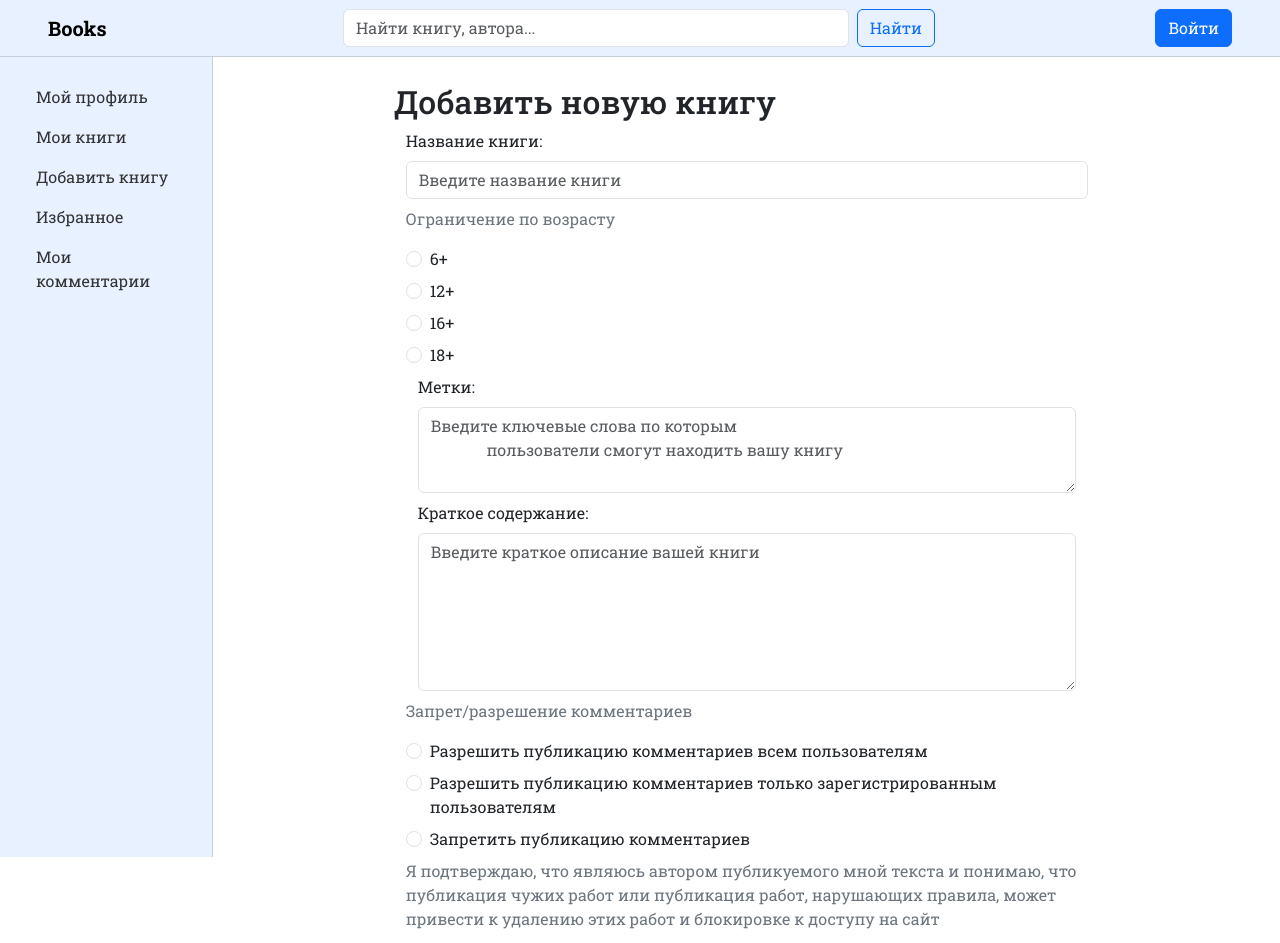
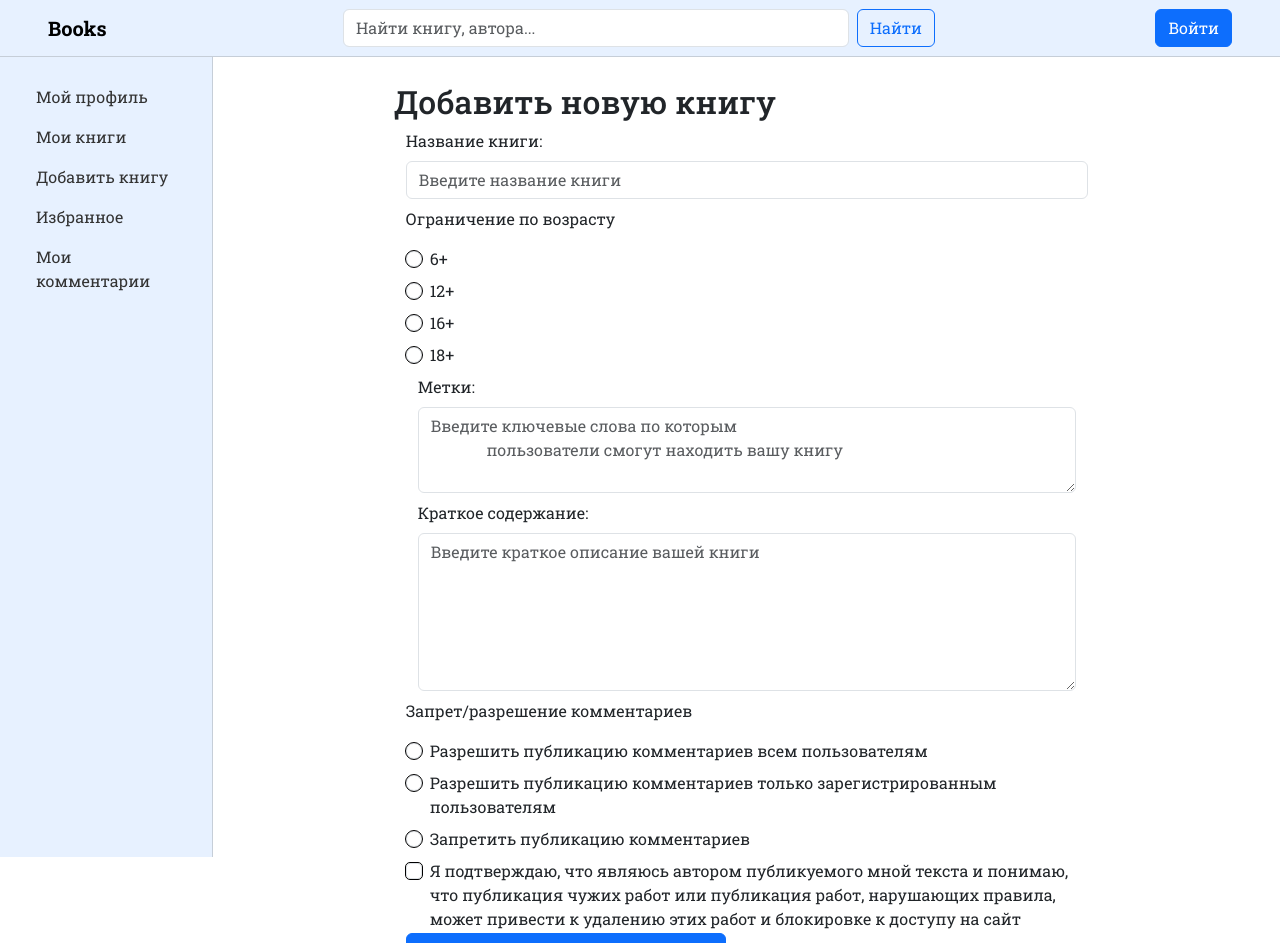
Before and after one commit to DashaSav/book-project, a React (Create React App) app: page /addbook in a window 1280 px wide. Shown: the top 943 px of the page. Built offline with nearby package versions, Linux system fonts and the light colour scheme.

Commit message:
added book insert

```diff
--- a/src/data/apiService.ts
+++ b/src/data/apiService.ts
@@ -7,7 +7,7 @@ import {
   saveUserId,
 } from "./storage";
 
-const API_URL = "http://5.tcp.eu.ngrok.io:18400/";
+const API_URL = "http://4.tcp.eu.ngrok.io:17345/";
 
 // #region user and auth flow
 export const register = async (
@@ -97,6 +97,37 @@ export const addChapter = async (
   return response.data;
 };
 
+export const addBook = async (
+  title: string,
+  ageRestriction: string,
+  tags: string,
+  summary: string,
+  commentRestriction: string,
+  agreement: boolean
+) => {
+  const userId = getUserId();
+
+  const response = await axios.post(
+    API_URL + "books/",
+    {
+      userId: userId,
+      title: title,
+      tags: tags,
+      summary: summary,
+      commentRestriction:  commentRestriction,
+      ageRestriction: ageRestriction,
+      agreement: agreement
+    },
+    {
+      headers: getHeaders(),
+    },
+  );
+
+  console.log(response.data);
+
+  return response.data;
+};
+
 export async function getBooks(): Promise<DBBook[]> {
   return (await axios.get(API_URL + "books/")).data;
 }
--- a/src/presentation/pages/AddBook.tsx
+++ b/src/presentation/pages/AddBook.tsx
@@ -1,12 +1,13 @@
-import { Button, FloatingLabel, Form } from "react-bootstrap";
+import { Button, Form, Stack } from "react-bootstrap";
 import "../styles/App.scss";
 import Container from "react-bootstrap/Container";
 import DefaultPageLayout from "./DefaultPage";
 import { useState } from "react";
+import { addBook } from "../../data/apiService";
 
 export default function AddBook() {
-  const ageOptions = ["6+", "12+", "16+", "18+"];
-  const allowComment = [
+  const radioAge = ["6+", "12+", "16+", "18+"];
+  const radioComments = [
     "Разрешить публикацию комментариев всем пользователям",
     "Разрешить публикацию комментариев только зарегистрированным пользователям",
     "Запретить публикацию комментариев",
@@ -14,12 +15,42 @@ export default function AddBook() {
 
   const [bookName, setBookName] = useState("");
   const [bookTags, setBookTags] = useState("");
+  const [summary, setSummary] = useState("");
+  const [age, setAge] = useState(radioAge[0]);
+  const [comment, setComment] = useState(radioComments[0]);
+  const [agreement, setAgreement] = useState(false);
 
   const changeBookName = (e: React.ChangeEvent<HTMLInputElement>) =>
     setBookName(e.currentTarget.value);
 
   const changeBookTags = (e: React.ChangeEvent<HTMLInputElement>) =>
     setBookTags(e.currentTarget.value);
+
+  const changeSummary = (e: React.ChangeEvent<HTMLInputElement>) =>
+    setSummary(e.currentTarget.value);
+
+  const changeAge = (e: React.ChangeEvent<HTMLInputElement>) =>
+    setAge(e.currentTarget.value);
+  const changeComment = (e: React.ChangeEvent<HTMLInputElement>) =>
+    setComment(e.currentTarget.value);
+  const changeAgreement = (e: React.ChangeEvent<HTMLInputElement>) =>
+    setAgreement(!agreement);
+
+  const handleSendBook = async () => {
+    try {
+      const result = await addBook(
+        bookName,
+        age,
+        bookTags,
+        summary,
+        comment,
+        agreement,
+      );
+      console.log(result);
+    } catch (e) {
+      console.log(e);
+    }
+  };
 
   return (
     <DefaultPageLayout>
@@ -38,9 +69,14 @@ export default function AddBook() {
               />
             </Form.Group>
             <p className="age">Ограничение по возрасту</p>
-            {ageOptions.map((option) => (
+            {radioAge.map((option) => (
               <div key={option} className="mb-2">
-                <Form.Check type="radio" label={option} name="radioGroup" />
+                <Form.Check
+                  type="radio"
+                  label={option}
+                  name="radioAge"
+                  onChange={changeAge}
+                />
               </div>
             ))}
             <Container className="inputText">
@@ -63,8 +99,8 @@ export default function AddBook() {
                 <Form.Label>Краткое содержание: </Form.Label>
                 <Form.Control
                   name="chapterName"
-                  value={bookTags}
-                  onChange={changeBookTags}
+                  value={summary}
+                  onChange={changeSummary}
                   type="text"
                   as="textarea"
                   rows={6}
@@ -72,18 +108,37 @@ export default function AddBook() {
                 />
               </Form.Group>
             </Container>
-            <p className="age">Запрет/разрешение комментариев</p>
-            {allowComment.map((option) => (
+            <p className="comments">Запрет/разрешение комментариев</p>
+            {radioComments.map((option) => (
               <div key={option} className="mb-2">
-                <Form.Check type="radio" label={option} name="radioGroup" />
+                <Form.Check
+                  type="radio"
+                  label={option}
+                  name="radioComments"
+                  onChange={changeComment}
+                />
               </div>
             ))}
-            <p>
-              Я подтверждаю, что являюсь автором публикуемого мной текста и
-              понимаю, что публикация чужих работ или публикация работ,
-              нарушающих правила, может привести к удалению этих работ и
-              блокировке к доступу на сайт
-            </p>
+            <Stack direction="horizontal" gap={3}>
+              <Form.Check
+                type="checkbox"
+                name="chackboxAgreement"
+                onChange={changeAgreement}
+                checked={agreement}
+                label="Я подтверждаю, что являюсь автором публикуемого мной текста и
+                понимаю, что публикация чужих работ или публикация работ,
+                нарушающих правила, может привести к удалению этих работ и
+                блокировке к доступу на сайт"
+              />
+            </Stack>
+
+            <Button
+              type="submit"
+              className="mb-2"
+              onClick={handleSendBook}
+              as="input"
+              value="Сохранить и перейти к публикации"
+            />
           </Container>
         </Form>
       </Container>
--- a/src/presentation/pages/Login.tsx
+++ b/src/presentation/pages/Login.tsx
@@ -41,7 +41,9 @@ function Login() {
         <img src={logo} className="App-logo" alt="logo" />
         <div className="header">
           <h2>Войдите в свой аккаунт</h2>
-          <p>С возвращением! Пожалуйста, введите свои данные</p>
+          <p className="grey-text">
+            С возвращением! Пожалуйста, введите свои данные
+          </p>
         </div>
 
         <Form>
@@ -90,7 +92,7 @@ function Login() {
           </Stack>
         </Form>
 
-        <p>
+        <p className="grey-text">
           Нет аккаунта? <a href="/signup">Зарегистрироваться</a>
         </p>
       </Stack>
--- a/src/presentation/pages/SignUp.tsx
+++ b/src/presentation/pages/SignUp.tsx
@@ -44,7 +44,7 @@ function SignUp() {
         <img src={logo} className="App-logo" alt="logo" />
         <div className="header">
           <h2>Создайте аккаунт</h2>
-          <p>Начните ваше погружение!</p>
+          <p className="grey-text">Начните ваше погружение!</p>
         </div>
 
         {/*Ввод имени*/}
@@ -100,7 +100,7 @@ function SignUp() {
           </Stack>
         </Form>
 
-        <p className="footer">
+        <p className="grey-text">
           Уже есть аккаунт? <a href="/login">Войти</a>
         </p>
       </Stack>
--- a/src/presentation/styles/App.scss
+++ b/src/presentation/styles/App.scss
@@ -8,6 +8,13 @@
   width: 70%;
   align-content: center;
   margin: 2.5% auto;
+}
+
+input[type="radio"] {
+  outline: 1px solid rgb(0, 0, 0);
+}
+input[type="checkbox"] {
+  outline: 1px solid rgb(0, 0, 0);
 }
 
 .contentProfile {
@@ -51,7 +58,7 @@
   margin-bottom: 16px;
 }
 
-p {
+.grey-text {
   color: #6c757d;
   line-height: 150%;
   size: 16em;
```
